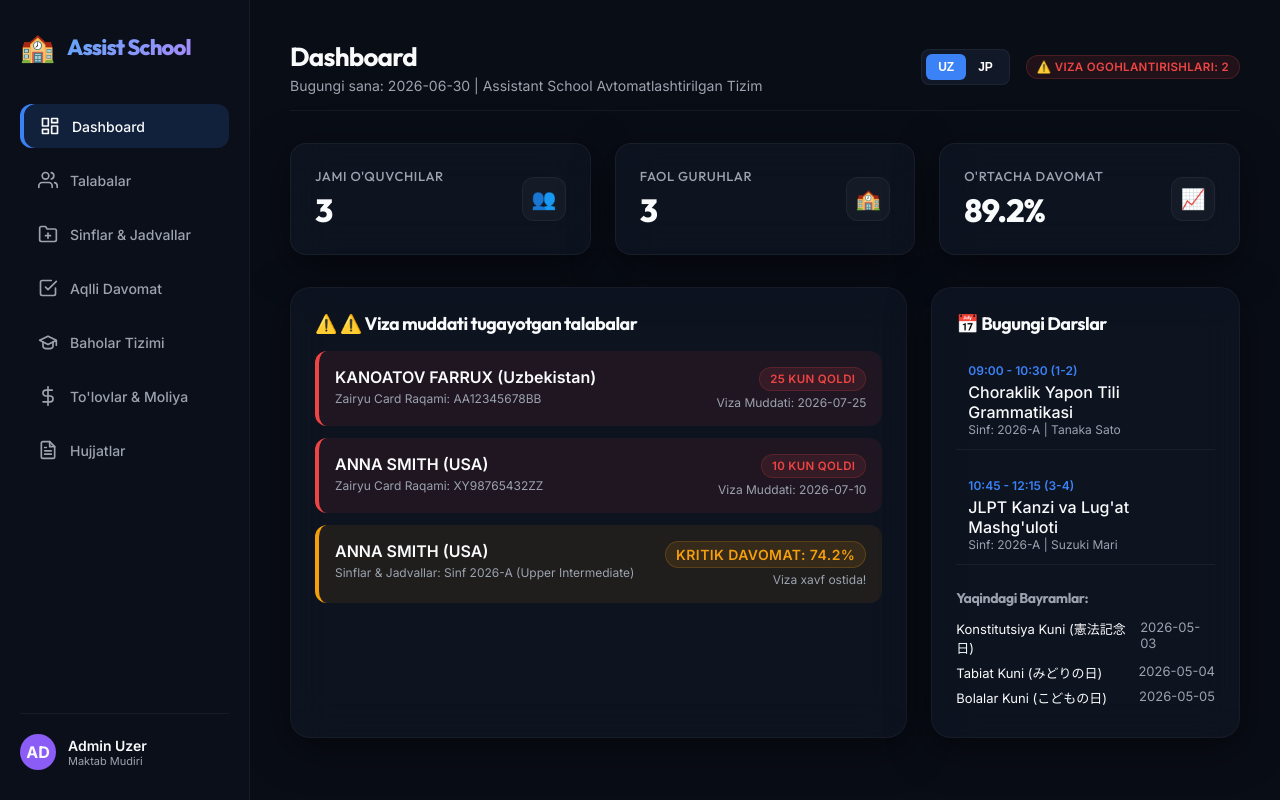
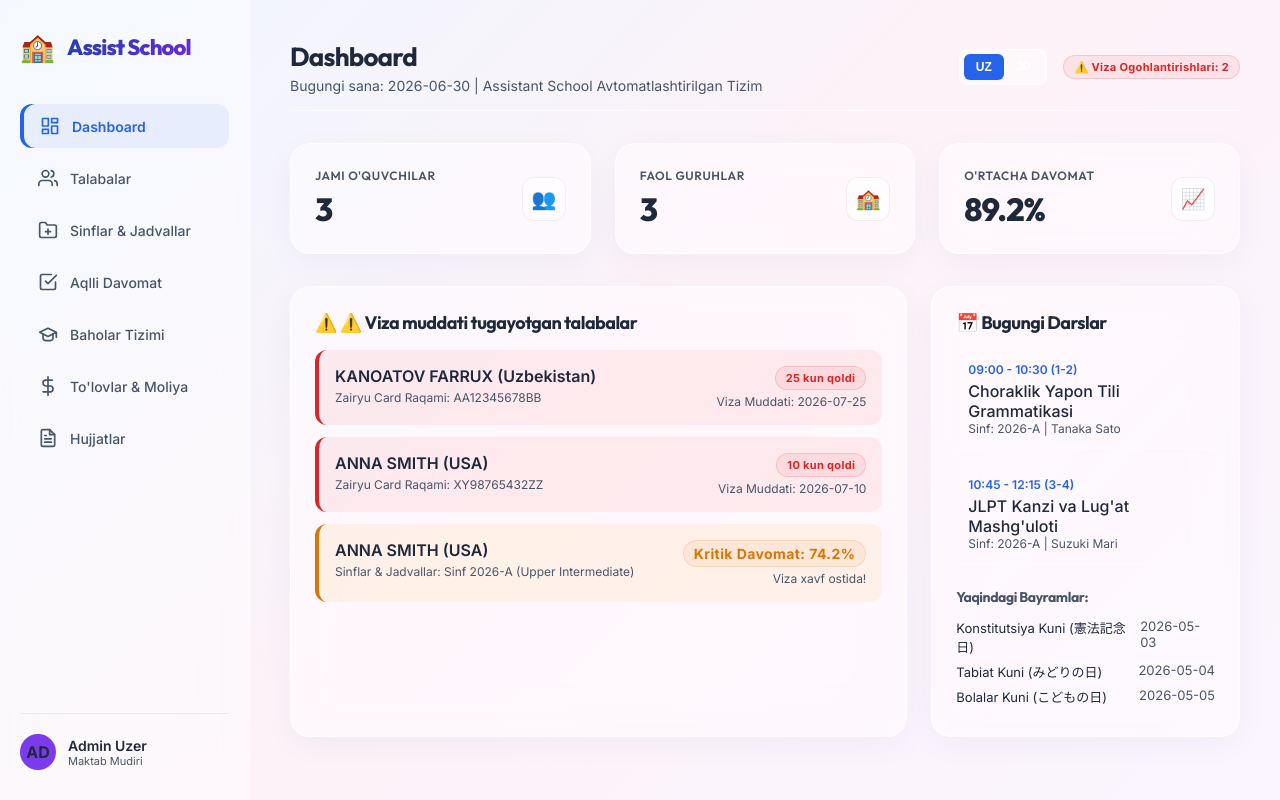
Before and after one commit to farruxon9-cloud/assistant-school, a React (Vite) app: page / in a window 1280 px wide. Built offline with nearby package versions, Linux system fonts and the light colour scheme.

Commit message:
redesigned UI to premium light glassmorphic style

```diff
--- a/src/index.css
+++ b/src/index.css
@@ -1,29 +1,36 @@
-/* Premium Obsidian Minimalistic CSS for Assistant School */
+/* Premium Light Glassmorphism Minimalistic CSS for Assistant School */
 
 @import url('https://fonts.googleapis.com/css2?family=Inter:wght@300;400;500;600;700&family=Outfit:wght@400;500;600;700;800&display=swap');
 
 :root {
-  /* Sleek Obsidian Dark Theme Palettes */
-  --bg-primary: #090d16;
-  --bg-secondary: #111827;
-  --bg-tertiary: #1f2937;
-  --accent-blue: #3b82f6;
-  --accent-blue-glow: rgba(59, 130, 246, 0.15);
-  --accent-purple: #8b5cf6;
-  --accent-purple-glow: rgba(139, 92, 246, 0.15);
+  /* Soft, Eye-Friendly Light Pastel Palette */
+  --bg-mesh-1: #eff6ff; /* Soft Blue */
+  --bg-mesh-2: #fdf2f8; /* Soft Pink */
+  --bg-mesh-3: #faf5ff; /* Soft Purple */
 
-  --text-primary: #f9fafb;
-  --text-secondary: #9ca3af;
-  --text-muted: #6b7280;
+  --bg-primary: #f8fafc;
+  --bg-secondary: rgba(255, 255, 255, 0.45); /* Frosted Glass Base */
+  --bg-tertiary: rgba(255, 255, 255, 0.7);
 
-  --status-success: #10b981;
-  --status-warning: #f59e0b;
-  --status-danger: #ef4444;
+  --accent-blue: #2563eb;
+  --accent-blue-glow: rgba(37, 99, 235, 0.08);
+  --accent-purple: #7c3aed;
+  --accent-purple-glow: rgba(124, 58, 237, 0.08);
 
-  --border-color: rgba(255, 255, 255, 0.05);
-  --glass-bg: rgba(17, 24, 39, 0.6);
-  --glass-border: rgba(255, 255, 255, 0.04);
-  --glass-shadow: 0 10px 40px 0 rgba(0, 0, 0, 0.5);
+  --text-primary: #1e293b; /* Dark Charcoal for high readability */
+  --text-secondary: #475569;
+  --text-muted: #64748b;
+
+  --status-success: #059669;
+  --status-warning: #d97706;
+  --status-danger: #dc2626;
+
+  --border-color: rgba(255, 255, 255, 0.5); /* Crisp glass border */
+  --inner-border: rgba(0, 0, 0, 0.06);
+
+  --glass-bg: rgba(255, 255, 255, 0.45);
+  --glass-border: rgba(255, 255, 255, 0.6);
+  --glass-shadow: 0 8px 32px 0 rgba(31, 38, 135, 0.04);
 
   --font-main: 'Inter', sans-serif;
   --font-heading: 'Outfit', sans-serif;
@@ -35,22 +42,24 @@
   margin: 0;
   padding: 0;
   scrollbar-width: thin;
-  scrollbar-color: var(--bg-tertiary) var(--bg-primary);
-  transition: background-color 0.2s ease, border-color 0.2s ease;
+  scrollbar-color: rgba(0,0,0,0.1) transparent;
 }
 
 body {
   font-family: var(--font-main);
-  background-color: var(--bg-primary);
   color: var(--text-primary);
   min-height: 100vh;
   overflow-x: hidden;
   -webkit-font-smoothing: antialiased;
+  /* Premium Mesh Gradient Background for Glass refraction */
+  background: linear-gradient(135deg, var(--bg-mesh-1) 0%, var(--bg-mesh-2) 50%, var(--bg-mesh-3) 100%);
+  background-attachment: fixed;
 }
 
 h1, h2, h3, h4, h5, h6 {
   font-family: var(--font-heading);
   font-weight: 700;
+  color: var(--text-primary);
   letter-spacing: -0.03em;
 }
 
@@ -60,30 +69,31 @@ h1, h2, h3, h4, h5, h6 {
   height: 6px;
 }
 ::-webkit-scrollbar-track {
-  background: var(--bg-primary);
+  background: transparent;
 }
 ::-webkit-scrollbar-thumb {
-  background: var(--bg-tertiary);
+  background: rgba(0, 0, 0, 0.08);
   border-radius: 9999px;
 }
 ::-webkit-scrollbar-thumb:hover {
   background: var(--accent-blue);
 }
 
-/* Smooth Transitions & Micro-interactions */
+/* Premium Light Glassmorphism Card Style */
 .glass {
   background: var(--glass-bg);
-  backdrop-filter: blur(20px);
-  -webkit-backdrop-filter: blur(20px);
+  backdrop-filter: blur(20px) saturate(140%);
+  -webkit-backdrop-filter: blur(20px) saturate(140%);
   border: 1px solid var(--glass-border);
   box-shadow: var(--glass-shadow);
   border-radius: 20px;
-  transition: transform 0.3s cubic-bezier(0.4, 0, 0.2, 1), box-shadow 0.3s cubic-bezier(0.4, 0, 0.2, 1);
+  transition: transform 0.4s cubic-bezier(0.16, 1, 0.3, 1), box-shadow 0.4s cubic-bezier(0.16, 1, 0.3, 1), background-color 0.3s ease;
 }
 
 .glass:hover {
-  box-shadow: 0 15px 45px 0 rgba(0, 0, 0, 0.6);
-  border-color: rgba(255, 255, 255, 0.08);
+  transform: translateY(-2px);
+  background: rgba(255, 255, 255, 0.6);
+  box-shadow: 0 12px 40px 0 rgba(31, 38, 135, 0.07);
 }
 
 /* Layout */
@@ -92,10 +102,12 @@ h1, h2, h3, h4, h5, h6 {
   min-height: 100vh;
 }
 
-/* Sidebar Nav styling */
+/* Frosted Sidebar styling */
 .sidebar {
   width: var(--sidebar-width);
-  background-color: #0b0f1a;
+  background: rgba(255, 255, 255, 0.4);
+  backdrop-filter: blur(20px);
+  -webkit-backdrop-filter: blur(20px);
   border-right: 1px solid var(--border-color);
   padding: 30px 20px;
   display: flex;
@@ -116,7 +128,7 @@ h1, h2, h3, h4, h5, h6 {
   font-family: var(--font-heading);
   font-size: 22px;
   font-weight: 800;
-  background: linear-gradient(135deg, #60a5fa, #a78bfa);
+  background: linear-gradient(135deg, #1e40af, #6d28d9);
   -webkit-background-clip: text;
   -webkit-text-fill-color: transparent;
   letter-spacing: -0.04em;
@@ -126,7 +138,7 @@ h1, h2, h3, h4, h5, h6 {
   list-style: none;
   display: flex;
   flex-direction: column;
-  gap: 10px;
+  gap: 8px;
   flex-grow: 1;
 }
 
@@ -145,23 +157,25 @@ h1, h2, h3, h4, h5, h6 {
   font-size: 14px;
   font-weight: 500;
   text-align: left;
-  transition: all 0.25s cubic-bezier(0.4, 0, 0.2, 1);
+  transition: all 0.25s cubic-bezier(0.16, 1, 0.3, 1);
 }
 
-.sidebar-item:hover, .sidebar-item.active {
-  color: var(--text-primary);
+.sidebar-item:hover {
+  color: var(--accent-blue);
   background-color: var(--accent-blue-glow);
 }
 
 .sidebar-item.active {
+  color: var(--accent-blue);
   background-color: var(--accent-blue-glow);
   box-shadow: inset 4px 0 0 0 var(--accent-blue);
   padding-left: 20px;
+  font-weight: 600;
 }
 
 .sidebar-footer {
   margin-top: auto;
-  border-top: 1px solid var(--border-color);
+  border-top: 1px solid var(--inner-border);
   padding-top: 20px;
   display: flex;
   align-items: center;
@@ -204,7 +218,7 @@ h1, h2, h3, h4, h5, h6 {
   }
 }
 
-/* Metric widgets grid */
+/* Metric Widgets Grid (Bento Style) */
 .card-grid {
   display: grid;
   grid-template-columns: repeat(auto-fit, minmax(240px, 1fr));
@@ -217,23 +231,25 @@ h1, h2, h3, h4, h5, h6 {
   display: flex;
   align-items: center;
   justify-content: space-between;
-  border-radius: 16px;
-  border: 1px solid var(--border-color);
+  border-radius: 20px;
+  border: 1px solid var(--glass-border);
+  background: var(--glass-bg);
 }
 
 .metric-info h3 {
-  font-size: 13px;
+  font-size: 12px;
   color: var(--text-secondary);
   text-transform: uppercase;
   letter-spacing: 0.05em;
   margin-bottom: 6px;
-  font-weight: 500;
+  font-weight: 600;
 }
 
 .metric-value {
   font-size: 32px;
   font-weight: 800;
   font-family: var(--font-heading);
+  color: var(--text-primary);
   letter-spacing: -0.03em;
 }
 
@@ -245,17 +261,17 @@ h1, h2, h3, h4, h5, h6 {
   align-items: center;
   justify-content: center;
   font-size: 20px;
-  background-color: rgba(255, 255, 255, 0.03);
-  border: 1px solid var(--border-color);
+  background-color: rgba(255, 255, 255, 0.6);
+  border: 1px solid var(--inner-border);
 }
 
-/* Table Style */
+/* Opaque/High Readability Tables for Accessibility */
 .table-container {
   overflow-x: auto;
   border-radius: 16px;
-  border: 1px solid var(--border-color);
-  background-color: var(--bg-secondary);
-  box-shadow: 0 4px 30px rgba(0,0,0,0.3);
+  border: 1px solid var(--inner-border);
+  background-color: rgba(255, 255, 255, 0.85); /* Highly readable light background */
+  box-shadow: 0 4px 20px rgba(0,0,0,0.02);
 }
 
 .modern-table {
@@ -266,17 +282,17 @@ h1, h2, h3, h4, h5, h6 {
 }
 
 .modern-table th {
-  background-color: rgba(255, 255, 255, 0.01);
+  background-color: rgba(0, 0, 0, 0.02);
   padding: 16px 20px;
   color: var(--text-secondary);
   font-weight: 600;
-  border-bottom: 1px solid var(--border-color);
+  border-bottom: 1px solid var(--inner-border);
   white-space: nowrap;
 }
 
 .modern-table td {
   padding: 16px 20px;
-  border-bottom: 1px solid var(--border-color);
+  border-bottom: 1px solid var(--inner-border);
   color: var(--text-primary);
   vertical-align: middle;
 }
@@ -286,7 +302,7 @@ h1, h2, h3, h4, h5, h6 {
 }
 
 .modern-table tbody tr:hover {
-  background-color: rgba(255, 255, 255, 0.015);
+  background-color: rgba(0, 0, 0, 0.01);
 }
 
 /* Minimalist forms & Controls */
@@ -305,25 +321,25 @@ h1, h2, h3, h4, h5, h6 {
 }
 
 .form-control {
-  background-color: rgba(255, 255, 255, 0.03);
-  border: 1px solid var(--border-color);
+  background-color: rgba(255, 255, 255, 0.7);
+  border: 1px solid rgba(0, 0, 0, 0.1);
   border-radius: 10px;
   padding: 12px 16px;
   color: var(--text-primary);
   font-family: var(--font-main);
   font-size: 13.5px;
   width: 100%;
-  transition: all 0.2s cubic-bezier(0.4, 0, 0.2, 1);
+  transition: all 0.25s cubic-bezier(0.16, 1, 0.3, 1);
 }
 
 .form-control:focus {
   outline: none;
   border-color: var(--accent-blue);
-  background-color: rgba(255, 255, 255, 0.06);
-  box-shadow: 0 0 0 3px var(--accent-blue-glow);
+  background-color: #fff;
+  box-shadow: 0 0 0 3px rgba(37, 99, 235, 0.12);
 }
 
-/* Clean Buttons */
+/* Clean Minimalistic Buttons */
 .btn {
   display: inline-flex;
   align-items: center;
@@ -334,10 +350,14 @@ h1, h2, h3, h4, h5, h6 {
   border: 1px solid transparent;
   font-family: var(--font-main);
   font-size: 13.5px;
-  font-weight: 550;
+  font-weight: 600;
   cursor: pointer;
-  transition: all 0.25s cubic-bezier(0.4, 0, 0.2, 1);
+  transition: all 0.2s cubic-bezier(0.16, 1, 0.3, 1);
   text-decoration: none;
+}
+
+.btn:active {
+  transform: scale(0.97);
 }
 
 .btn-primary {
@@ -346,32 +366,32 @@ h1, h2, h3, h4, h5, h6 {
 }
 
 .btn-primary:hover {
-  background-color: #2563eb;
-  transform: translateY(-1px);
-  box-shadow: 0 4px 12px var(--accent-blue-glow);
+  background-color: #1d4ed8;
+  box-shadow: 0 4px 14px rgba(37, 99, 235, 0.2);
 }
 
 .btn-secondary {
-  background-color: rgba(255, 255, 255, 0.05);
-  border-color: var(--border-color);
+  background-color: rgba(255, 255, 255, 0.8);
+  border-color: rgba(0, 0, 0, 0.1);
   color: var(--text-primary);
 }
 
 .btn-secondary:hover {
-  background-color: rgba(255, 255, 255, 0.1);
-  border-color: rgba(255, 255, 255, 0.15);
+  background-color: #fff;
+  border-color: rgba(0, 0, 0, 0.15);
+  box-shadow: 0 4px 12px rgba(0,0,0,0.03);
 }
 
 .btn-danger {
-  background-color: rgba(239, 68, 68, 0.1);
-  border-color: rgba(239, 68, 68, 0.2);
+  background-color: rgba(220, 38, 38, 0.08);
+  border-color: rgba(220, 38, 38, 0.15);
   color: var(--status-danger);
 }
 
 .btn-danger:hover {
   background-color: var(--status-danger);
   color: #fff;
-  box-shadow: 0 4px 12px rgba(239, 68, 68, 0.25);
+  box-shadow: 0 4px 12px rgba(220, 38, 38, 0.15);
 }
 
 /* Status Badges */
@@ -379,35 +399,36 @@ h1, h2, h3, h4, h5, h6 {
   display: inline-flex;
   padding: 4px 10px;
   border-radius: 9999px;
-  font-size: 11.5px;
-  font-weight: 600;
-  text-transform: uppercase;
+  font-size: 11px;
+  font-weight: 700;
   letter-spacing: 0.03em;
 }
 
 .badge-danger {
-  background-color: rgba(239, 68, 68, 0.1);
-  border: 1px solid rgba(239, 68, 68, 0.2);
+  background-color: rgba(220, 38, 38, 0.08);
+  border: 1px solid rgba(220, 38, 38, 0.15);
   color: var(--status-danger);
 }
 
 .badge-warning {
-  background-color: rgba(245, 158, 11, 0.1);
-  border: 1px solid rgba(245, 158, 11, 0.2);
+  background-color: rgba(217, 119, 6, 0.08);
+  border: 1px solid rgba(217, 119, 6, 0.15);
   color: var(--status-warning);
 }
 
 .badge-success {
-  background-color: rgba(16, 185, 129, 0.1);
-  border: 1px solid rgba(16, 185, 129, 0.2);
+  background-color: rgba(5, 150, 105, 0.08);
+  border: 1px solid rgba(5, 150, 105, 0.15);
   color: var(--status-success);
 }
 
 /* Print Layout Paper representation */
 .print-paper {
-  box-shadow: 0 0 40px rgba(0,0,0,0.6);
-  border-radius: 4px;
+  box-shadow: 0 0 30px rgba(0,0,0,0.1);
+  border-radius: 6px;
+  border: 1px solid rgba(0,0,0,0.08);
 }
+
 @media print {
   body * {
     visibility: hidden;
```
